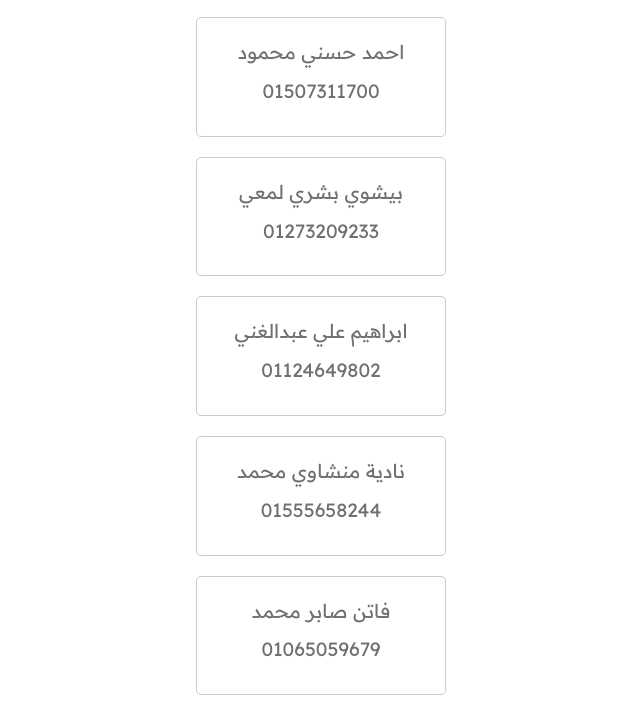
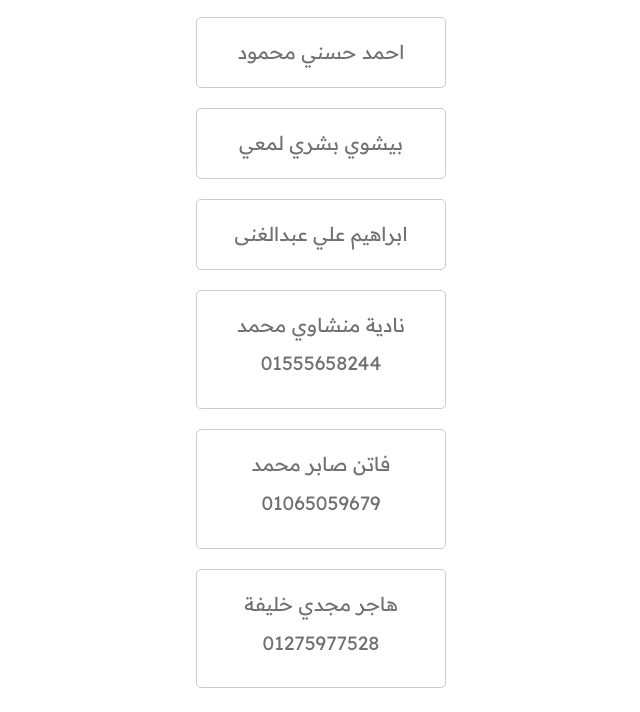
Before and after one commit to hagermagdy11/nsagoon, a plain HTML site: page team.html in a window 1280 px wide. Shown: the part 1173-1885 px from the top of the page, without its empty margins (334-974 px from the left). Drawn offline with nearby package versions, Linux system fonts and the light colour scheme.

Commit message:
team.html

```diff
--- a/team.html
+++ b/team.html
@@ -76,21 +76,12 @@
             </div>
             <div>
               احمد حسني محمود
-              <div>
-                01507311700
-              </div>
             </div>
             <div>
               بيشوي بشري لمعي
-              <div>
-                01273209233
-              </div>
             </div>
             <div>
-              ابراهيم علي عبدالغني
-              <div>
-                01124649802
-              </div>
+              ابراهيم علي عبدالغنى
             </div>
             <div>
               نادية منشاوي محمد
```
